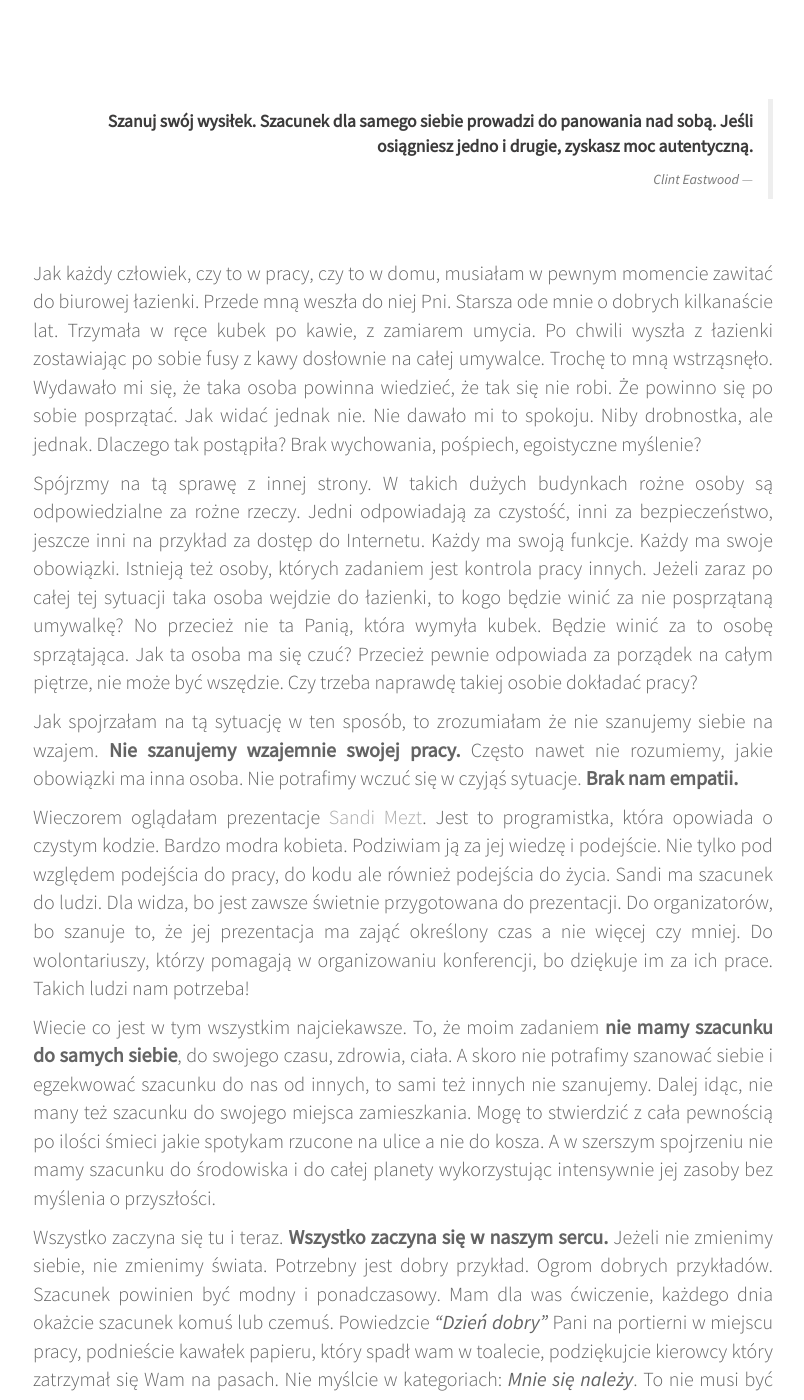
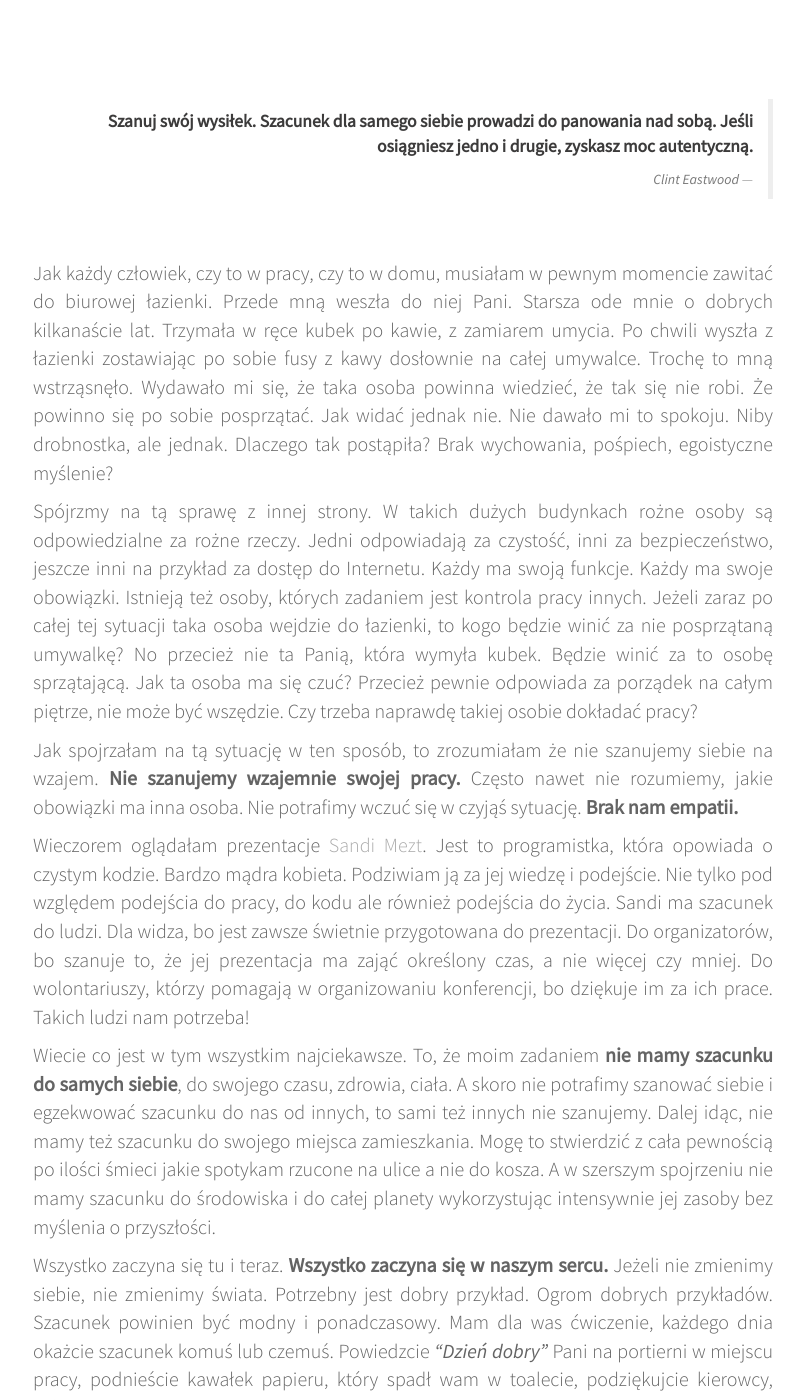
Before and after one commit to womanonrails/bemore.womanonrails.com, a Jekyll site: the page built from _posts/2017-07-22-respect.md, in a window 1280 px wide and 1400 px high, scrolled down 772 px. Shown: the whole window, without its empty margins (237-1041 px from the left). Built offline with Jekyll 4.4.1, drawn with Linux system fonts in a browser that asks for light colours; Markdown is read by kramdown in place of the engine named in the settings; comment, search, counter and statistics services are not loaded; some of the changed text lies outside the part shown.

Commit message:
Fix misspells - respect article

```diff
--- a/_posts/2017-07-22-respect.md
+++ b/_posts/2017-07-22-respect.md
@@ -9,22 +9,22 @@ tags: [szacunek, szczęście, relacje]
 comments: true
 ---
 
-Jak każdy człowiek, czy to w pracy, czy to w domu, musiałam w pewnym momencie zawitać do biurowej łazienki. Przede mną weszła do niej Pni. Starsza ode mnie o dobrych kilkanaście lat. Trzymała w ręce kubek po kawie, z zamiarem umycia. Po chwili wyszła z łazienki zostawiając po sobie fusy z kawy dosłownie na całej umywalce. Trochę to mną wstrząsnęło. Wydawało mi się, że taka osoba powinna wiedzieć, że tak się nie robi. Że powinno się po sobie posprzątać. Jak widać jednak nie. Nie dawało mi to spokoju. Niby drobnostka, ale jednak. Dlaczego tak postąpiła? Brak wychowania, pośpiech, egoistyczne myślenie?
+Jak każdy człowiek, czy to w pracy, czy to w domu, musiałam w pewnym momencie zawitać do biurowej łazienki. Przede mną weszła do niej Pani. Starsza ode mnie o dobrych kilkanaście lat. Trzymała w ręce kubek po kawie, z zamiarem umycia. Po chwili wyszła z łazienki zostawiając po sobie fusy z kawy dosłownie na całej umywalce. Trochę to mną wstrząsnęło. Wydawało mi się, że taka osoba powinna wiedzieć, że tak się nie robi. Że powinno się po sobie posprzątać. Jak widać jednak nie. Nie dawało mi to spokoju. Niby drobnostka, ale jednak. Dlaczego tak postąpiła? Brak wychowania, pośpiech, egoistyczne myślenie?
 
 
-Spójrzmy na tą sprawę z innej strony. W takich dużych budynkach rożne osoby są odpowiedzialne za rożne rzeczy. Jedni odpowiadają za czystość, inni za bezpieczeństwo, jeszcze inni na przykład za dostęp do Internetu. Każdy ma swoją funkcje. Każdy ma swoje obowiązki. Istnieją też osoby, których zadaniem jest kontrola pracy innych. Jeżeli zaraz po całej tej sytuacji taka osoba wejdzie do łazienki, to kogo będzie winić za nie posprzątaną umywalkę? No przecież nie ta Panią, która wymyła kubek. Będzie winić za to osobę sprzątająca. Jak ta osoba ma się czuć? Przecież pewnie odpowiada za porządek na całym piętrze, nie może być wszędzie. Czy trzeba naprawdę takiej osobie dokładać pracy?
+Spójrzmy na tą sprawę z innej strony. W takich dużych budynkach rożne osoby są odpowiedzialne za rożne rzeczy. Jedni odpowiadają za czystość, inni za bezpieczeństwo, jeszcze inni na przykład za dostęp do Internetu. Każdy ma swoją funkcje. Każdy ma swoje obowiązki. Istnieją też osoby, których zadaniem jest kontrola pracy innych. Jeżeli zaraz po całej tej sytuacji taka osoba wejdzie do łazienki, to kogo będzie winić za nie posprzątaną umywalkę? No przecież nie ta Panią, która wymyła kubek. Będzie winić za to osobę sprzątającą. Jak ta osoba ma się czuć? Przecież pewnie odpowiada za porządek na całym piętrze, nie może być wszędzie. Czy trzeba naprawdę takiej osobie dokładać pracy?
 
 
-Jak spojrzałam na tą sytuację w ten sposób, to zrozumiałam że nie szanujemy siebie na wzajem. **Nie szanujemy wzajemnie swojej pracy.** Często nawet nie rozumiemy, jakie obowiązki ma inna osoba. Nie potrafimy wczuć się w czyjąś sytuacje. **Brak nam empatii.**
+Jak spojrzałam na tą sytuację w ten sposób, to zrozumiałam że nie szanujemy siebie na wzajem. **Nie szanujemy wzajemnie swojej pracy.** Często nawet nie rozumiemy, jakie obowiązki ma inna osoba. Nie potrafimy wczuć się w czyjąś sytuację. **Brak nam empatii.**
 
 
-Wieczorem oglądałam prezentacje [Sandi Mezt](https://www.sandimetz.com/). Jest to programistka, która opowiada o czystym kodzie. Bardzo modra kobieta. Podziwiam ją za jej wiedzę i podejście. Nie tylko pod względem podejścia do pracy, do kodu ale również podejścia do życia. Sandi ma szacunek do ludzi. Dla widza, bo jest zawsze świetnie przygotowana do prezentacji. Do organizatorów, bo szanuje to, że jej prezentacja ma zająć określony czas a nie więcej czy mniej. Do wolontariuszy, którzy pomagają w organizowaniu konferencji, bo dziękuje im za ich prace. Takich ludzi nam potrzeba!
+Wieczorem oglądałam prezentacje [Sandi Mezt](https://www.sandimetz.com/). Jest to programistka, która opowiada o czystym kodzie. Bardzo mądra kobieta. Podziwiam ją za jej wiedzę i podejście. Nie tylko pod względem podejścia do pracy, do kodu ale również podejścia do życia. Sandi ma szacunek do ludzi. Dla widza, bo jest zawsze świetnie przygotowana do prezentacji. Do organizatorów, bo szanuje to, że jej prezentacja ma zająć określony czas, a nie więcej czy mniej. Do wolontariuszy, którzy pomagają w organizowaniu konferencji, bo dziękuje im za ich prace. Takich ludzi nam potrzeba!
 
 
-Wiecie co jest w tym wszystkim najciekawsze. To, że moim zadaniem **nie mamy szacunku do samych siebie**, do swojego czasu, zdrowia, ciała. A skoro nie potrafimy szanować siebie i egzekwować szacunku do nas od innych, to sami też innych nie szanujemy. Dalej idąc, nie many też szacunku do swojego miejsca zamieszkania. Mogę to stwierdzić z cała pewnością po ilości śmieci jakie spotykam rzucone na ulice a nie do kosza. A w szerszym spojrzeniu nie mamy szacunku do środowiska i do całej planety wykorzystując intensywnie jej zasoby bez myślenia o przyszłości.
+Wiecie co jest w tym wszystkim najciekawsze. To, że moim zadaniem **nie mamy szacunku do samych siebie**, do swojego czasu, zdrowia, ciała. A skoro nie potrafimy szanować siebie i egzekwować szacunku do nas od innych, to sami też innych nie szanujemy. Dalej idąc, nie mamy też szacunku do swojego miejsca zamieszkania. Mogę to stwierdzić z cała pewnością po ilości śmieci jakie spotykam rzucone na ulice a nie do kosza. A w szerszym spojrzeniu nie mamy szacunku do środowiska i do całej planety wykorzystując intensywnie jej zasoby bez myślenia o przyszłości.
 
 
-Wszystko zaczyna się tu i teraz. **Wszystko zaczyna się w naszym sercu.** Jeżeli nie zmienimy siebie, nie zmienimy świata. Potrzebny jest dobry przykład. Ogrom dobrych przykładów. Szacunek powinien być modny i ponadczasowy. Mam dla was ćwiczenie, każdego dnia okażcie szacunek komuś lub czemuś. Powiedzcie *"Dzień dobry"* Pani na portierni w miejscu pracy, podnieście kawałek papieru, który spadł wam w toalecie, podziękujcie kierowcy który zatrzymał się Wam na pasach. Nie myślcie w kategoriach: *Mnie się należy*. To nie musi być coś wielkiego, taki drobny gest nic nie kosztuje a może poprawić dzień Tobie i osobie obdarowanej.
+Wszystko zaczyna się tu i teraz. **Wszystko zaczyna się w naszym sercu.** Jeżeli nie zmienimy siebie, nie zmienimy świata. Potrzebny jest dobry przykład. Ogrom dobrych przykładów. Szacunek powinien być modny i ponadczasowy. Mam dla was ćwiczenie, każdego dnia okażcie szacunek komuś lub czemuś. Powiedzcie *"Dzień dobry"* Pani na portierni w miejscu pracy, podnieście kawałek papieru, który spadł wam w toalecie, podziękujcie kierowcy, który zatrzymał się Wam na pasach. Nie myślcie w kategoriach: *Mnie się należy*. To nie musi być coś wielkiego, taki drobny gest nic nie kosztuje a może poprawić dzień Tobie i osobie obdarowanej.
 
 
 To już koniec na dziś. Życzę Wam dużo cierpliwości do samych siebie, akceptacji i umiejętności zrozumienia innych. Oby każdy Wasz dzień był pełen radości i szacunku. Miłego tygodnia i do zobaczenia!
```
Also changed, not shown: 2 other files.
